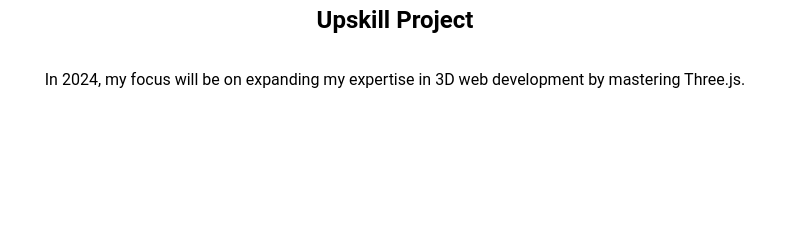
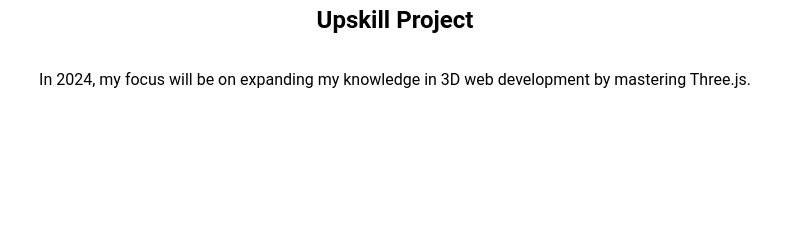
Before and after one commit to melissakipp/three-js-study-group, a website built with Vite: page src/index.html in a window 1280 px wide. Shown: the part 403-643 px from the top of the page, 245-1034 px from the left. Built offline with nearby package versions, Linux system fonts and the light colour scheme.

Commit message:
Update wording

```diff
--- a/src/index.html
+++ b/src/index.html
@@ -20,7 +20,7 @@
   </header>
   <main class="home-main">
     <h2>Upskill Project</h2>
-    <p>In 2024, my focus will be on expanding my expertise in 3D web development by mastering Three.js. </p>
+    <p>In 2024, my focus will be on expanding my knowledge in 3D web development by mastering Three.js. </p>
   </main>
   <footer>
     <h4 class="sr-only">Contact</h4>
```
